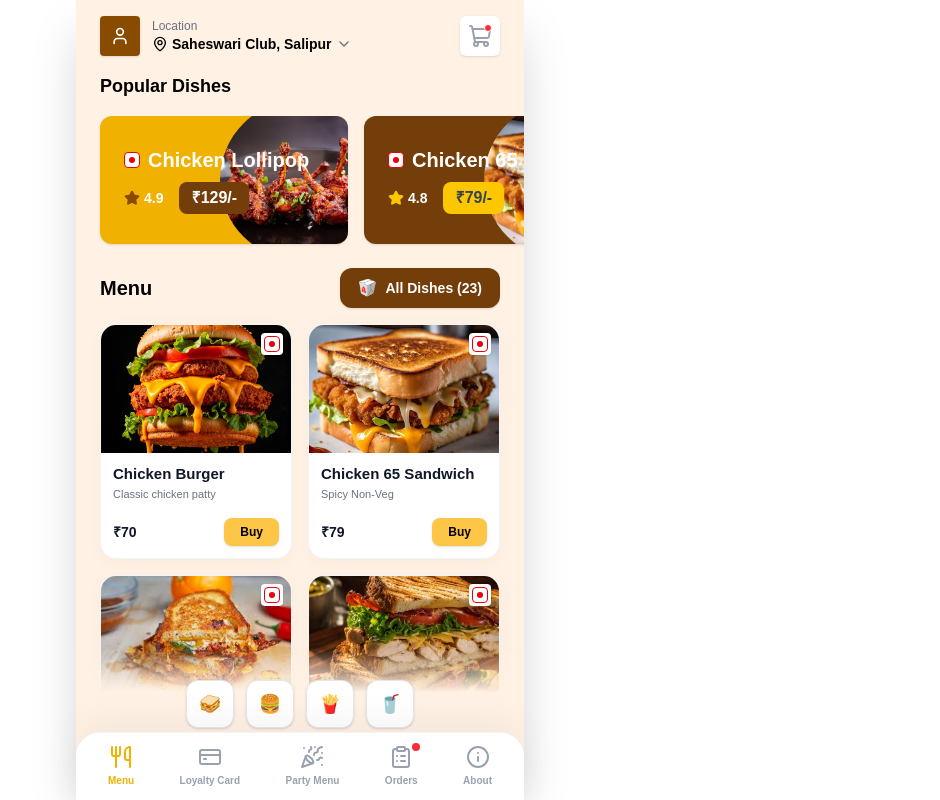
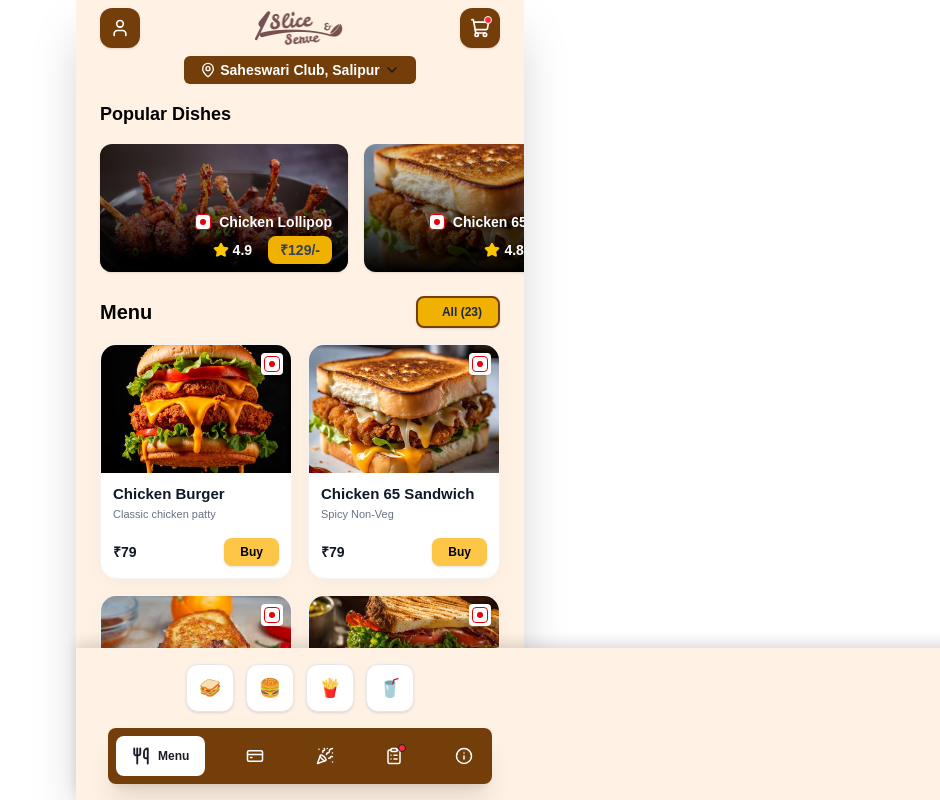
Before and after one commit to smrutiprakashrout/slice_and_serve, a Next.js app: page / in a window 1280 px wide. Shown: the whole page, without its empty margins (340-1280 px from the left). Built offline with nearby package versions, Linux system fonts and the light colour scheme.

Commit message:
ui update

```diff
--- a/app/(customer)/page.tsx
+++ b/app/(customer)/page.tsx
@@ -3,16 +3,17 @@
 import { useState, useRef } from "react";
 import gsap from "gsap";
 import { useGSAP } from "@gsap/react";
+import Image from "next/image";
 import {
   MapPin,
   ChevronDown,
   ShoppingCart,
   User,
   Star,
-  Utensils, // NEW
-  CreditCard, // NEW
-  PartyPopper, // NEW
-  Info, // NEW
+  Utensils,
+  CreditCard,
+  PartyPopper,
+  Info,
   ClipboardList,
 } from "lucide-react";
 
@@ -35,12 +36,12 @@ interface MenuItem {
   categorySlug: string;
   type: "veg" | "non-veg";
   featured: boolean;
-  image: string; // NEW: Image URL/Path
-  available: boolean; // NEW: Availability toggle
+  image: string;
+  available: boolean;
 }
 
 const CATEGORIES: Category[] = [
-  { id: "1", name: "All Dishes", slug: "all", icon: "🥡" },
+  { id: "1", name: "All", slug: "all", icon: "" },
   { id: "2", name: "Sandwitch", slug: "sandwitch", icon: "🥪" },
   { id: "3", name: "Burger", slug: "burger", icon: "🍔" },
   { id: "4", name: "Staters", slug: "staters", icon: "🍟" },
@@ -53,7 +54,7 @@ const MOCK_MENU: MenuItem[] = [
     id: "b1",
     name: "Chicken Burger",
     subtitle: "Classic chicken patty",
-    price: 70,
+    price: 79,
     rating: 4.5,
     categorySlug: "burger",
     type: "non-veg",
@@ -109,7 +110,7 @@ const MOCK_MENU: MenuItem[] = [
     type: "non-veg",
     featured: false,
     image: "/images/egg_sand.jpg",
-    available: false, // Set to false to demonstrate out-of-stock UI
+    available: false,
   },
   {
     id: "s5",
@@ -290,7 +291,7 @@ const MOCK_MENU: MenuItem[] = [
     rating: 4.6,
     categorySlug: "drinks",
     type: "veg",
-    featured: true,
+    featured: false,
     image: "/images/drink/blue_angel.jpg",
     available: true,
   },
@@ -328,12 +329,22 @@ const MOCK_MENU: MenuItem[] = [
     type: "veg",
     featured: false,
     image: "/images/drink/Watermelon_Sparkling.png",
-    available: false, // Set to false to demonstrate out-of-stock UI
+    available: false,
   },
+];
+
+// Define navigation items to map through
+const NAV_ITEMS = [
+  { id: "menu", label: "Menu", icon: Utensils },
+  { id: "loyalty", label: "Loyalty", icon: CreditCard },
+  { id: "party", label: "Party", icon: PartyPopper },
+  { id: "orders", label: "Orders", icon: ClipboardList, hasNotification: true },
+  { id: "about", label: "About", icon: Info },
 ];
 
 export default function MobileMenu() {
   const [activeCategory, setActiveCategory] = useState<string>("all");
+  const [activeNav, setActiveNav] = useState<string>("menu"); // State for bottom nav
   const listRef = useRef<HTMLDivElement>(null);
 
   const filteredMenu = MOCK_MENU.filter((item) => {
@@ -386,32 +397,37 @@ export default function MobileMenu() {
   return (
     <main className="bg-[#ffffff] font-sans h-dvh flex flex-col">
       <div className="max-w-md mx-auto w-full bg-[#fff1e3] h-full flex flex-col relative shadow-2xl">
-        <div className="flex-1 overflow-y-auto pb-24">
+        <div className="flex-1 overflow-y-auto pb-28">
           {/* Top Bar */}
-          <header className="px-6 pt-4 pb-4 flex justify-between items-center">
-            <div className="flex items-center gap-3">
-              <div className="w-10 h-10 bg-yellow-800 rounded-sm flex items-center justify-center shadow-sm">
+          <div className="bg-[#fff1e3] w-full h-fit flex justify-between items-center px-6 py-2 ">
+            <div className="w-10 h-10 bg-yellow-900 rounded-xl flex items-center justify-center shadow-sm">
+              <User className="w-5 h-5 text-white" />
+            </div>
+            <Image src={"/images/logo.png"} alt="logo" width={90} height={90} />
+            <button className="w-10 h-10 bg-yellow-900 rounded-xl flex items-center justify-center relative shadow-sm">
+              <ShoppingCart className="w-5 h-5 text-white" />
+              <span className="absolute top-2 right-2 w-2 h-2 bg-red-500 rounded-full border border-white" />
+            </button>
+          </div>
+          <header className="px-6 pb-4 flex justify-between items-center">
+            <div className="flex items-center w-full">
+              {/*<div className="w-10 h-10 bg-yellow-500 rounded-sm flex items-center justify-center shadow-sm">
                 <User className="w-5 h-5 text-white" />
-              </div>
-              <div className="flex flex-col">
-                <span className="text-xs text-gray-500 font-medium">
+              </div>*/}
+              <div className="flex flex-col justify-center items-center w-full">
+                {/*<span className="text-xs text-gray-500 font-medium">
                   Location
-                </span>
-                <div className="flex items-center gap-1 cursor-pointer">
-                  <MapPin className="w-4 h-4 text-black" />
-                  <span className="text-sm font-bold text-black">
+                </span>*/}
+                <div className="flex bg-yellow-900 px-4 py-1 rounded-md items-center gap-1 cursor-pointer">
+                  <MapPin className="w-4 h-4 text-white" />
+                  <span className="text-sm font-bold text-white">
                     Saheswari Club, Salipur
                   </span>
-                  <ChevronDown className="w-4 h-4 text-gray-500" />
+                  <ChevronDown className="w-4 h-4 text-whiteitems-center" />
                 </div>
               </div>
             </div>
-            <button className="w-10 h-10 bg-white rounded-md flex items-center justify-center relative shadow-sm">
-              <ShoppingCart className="w-6 h-6 text-gray-400" />
-              <span className="absolute top-2 right-2 w-2 h-2 bg-red-500 rounded-full border border-white" />
-            </button>
           </header>
-
           {/* Popular Dishes */}
           <div ref={listRef}>
             <div className="px-6 mb-4">
@@ -419,39 +435,37 @@ export default function MobileMenu() {
             </div>
             <div className="flex flex-row flex-nowrap gap-4 overflow-x-auto px-6 pb-4 [scrollbar-width:none] [&::-webkit-scrollbar]:hidden [-ms-overflow-style:none]">
               {featuredMenu
-                // Sort by Rating (Highest to Lowest).
                 .sort((a, b) => b.rating - a.rating)
                 .map((item, index) => {
                   const isDark = index % 2 === 0;
                   return (
                     <div
                       key={item.id}
-                      className={`food-card relative rounded-xl p-6 h-32 w-62 shrink-0 overflow-hidden shadow-sm ${
-                        isDark ? "bg-yellow-500" : "bg-yellow-900"
-                      } text-white ${!item.available ? "opacity-75" : ""}`}
+                      className={`food-card relative rounded-xl h-32 w-62 shrink-0 overflow-hidden shadow-sm text-white ${!item.available ? "opacity-75" : ""}`}
                     >
-                      <div className="relative z-10 flex flex-col justify-center h-full pointer-events-none">
+                      <div className="absolute z-8 bg-linear-0 from-black to-purple-500/0 w-full h-full"></div>
+                      <div className="relative px-4 py-2 z-10 flex flex-col justify-end w-full items-end h-full pointer-events-none">
                         <div className="flex items-center gap-2 mb-1">
                           <DietIcon type={item.type} />
-                          <h3 className="text-xl font-black truncate">
+                          <h3 className="text-sm font-black truncate">
                             {item.name}
                           </h3>
                         </div>
 
-                        <div className="flex items-center gap-4 mt-1">
+                        <div className="flex items-center gap-4">
                           <div className="flex items-center gap-1">
                             <Star
-                              className={`w-4 h-4 fill-current ${isDark ? "text-yellow-800" : "text-yellow-400"}`}
+                              className={`w-4 h-4 fill-current ${isDark ? "text-yellow-400" : "text-yellow-400"}`}
                             />
                             <span className="font-bold text-sm">
                               {item.rating}
                             </span>
                           </div>
                           <div
-                            className={`py-1 px-3 rounded-lg ${isDark ? "bg-yellow-900" : "bg-yellow-400"}`}
+                            className={`py-1 px-3 rounded-lg ${isDark ? "bg-yellow-500" : "bg-yellow-400"}`}
                           >
                             <p
-                              className={`font-extrabold ${isDark ? "text-white" : "text-gray-700"}`}
+                              className={`font-extrabold text-sm ${isDark ? "text-gray-700" : "text-gray-700"}`}
                             >
                               ₹{item.price}/-
                             </p>
@@ -460,7 +474,7 @@ export default function MobileMenu() {
                       </div>
 
                       {/* Featured Item Image */}
-                      <div className="pointer-events-none absolute -right-8 top-1/2 -translate-y-1/2 w-40 h-40 rounded-full bg-white/10 flex items-center justify-center overflow-hidden">
+                      <div className="pointer-events-none absolute -right-0 top-1/2 -translate-y-1/2 w-full h-40 bg-white/10 flex items-center justify-center overflow-hidden">
                         {item.image ? (
                           <img
                             src={item.image}
@@ -488,12 +502,12 @@ export default function MobileMenu() {
                 onClick={() => setActiveCategory(allCategory.slug)}
                 className={`
                   flex items-center justify-center gap-2
-                  rounded-xl font-bold text-sm h-10 px-4
+                  rounded-lg font-bold text-xs h-8 px-4
                   transition-all duration-300 shadow-sm outline-none
                   ${
                     isAllActive
-                      ? "bg-yellow-900 text-white border-2 border-yellow-900"
-                      : "bg-white text-black border border-gray-200"
+                      ? "bg-yellow-500 text-gray-800 border-2 border-yellow-900"
+                      : "bg-white text-black border-2 border-yellow-900"
                   }
                 `}
                 style={{ WebkitTapHighlightColor: "transparent" }}
@@ -501,7 +515,6 @@ export default function MobileMenu() {
                 <span className="text-base leading-none flex items-center justify-center">
                   {allCategory.icon}
                 </span>
-                {/* Dynamically displaying total MOCK_MENU length */}
                 <span>
                   {allCategory.name} ({MOCK_MENU.length})
                 </span>
@@ -592,7 +605,8 @@ export default function MobileMenu() {
         </div>
 
         {/* Remaining Categories Grid (Fixed above Bottom Nav) */}
-        <div className="flex flex-wrap fixed bottom-16 w-full max-w-md justify-center gap-3 px-4 py-2 z-40 bg-gradient-to-t from-[#fff1e3] via-[#fff1e3] to-transparent pt-8">
+        <div className="fixed bottom-0 w-full h-38 bg-[#fff1e3] z-50 shadow-[0_-6px_12px_rgba(0,0,0,0.12)]"></div>
+        <div className="flex flex-wrap fixed bottom-20 w-full max-w-md justify-center gap-3 px-4 py-2 z-50">
           {otherCategories.map((category) => {
             const isActive = activeCategory === category.slug;
             return (
@@ -621,39 +635,41 @@ export default function MobileMenu() {
           })}
         </div>
 
-        {/* BOTTOM NAVIGATION BAR */}
-        <div className="absolute bottom-0 left-0 w-full bg-white rounded-t-3xl shadow-[0_-10px_40px_rgba(0,0,0,0.05)] border-t border-gray-100 z-50">
-          <div className="flex justify-between items-center px-8 py-3">
-            <button className="flex flex-col items-center gap-1">
-              <Utensils className="w-6 h-6 text-yellow-500" />
-              <span className="text-[10px] font-bold text-yellow-500">
-                Menu
-              </span>
-            </button>
-            <button className="flex flex-col items-center gap-1">
-              <CreditCard className="w-6 h-6 text-gray-400" />
-              <span className="text-[10px] font-bold text-gray-400">
-                Loyalty Card
-              </span>
-            </button>
-            <button className="flex flex-col items-center gap-1 relative">
-              <PartyPopper className="w-6 h-6 text-gray-400" />
-              <span className="text-[10px] font-bold text-gray-400">
-                Party Menu
-              </span>
-            </button>
-            <button className="flex flex-col items-center gap-1 relative">
-              {/* Notification Dot */}
-              <div className="absolute -top-1 -right-1 w-3 h-3 bg-red-500 rounded-full border-2 border-white"></div>
-              <ClipboardList className="w-6 h-6 text-gray-400" />
-              <span className="text-[10px] font-bold text-gray-400">
-                Orders
-              </span>
-            </button>
-            <button className="flex flex-col items-center gap-1">
-              <Info className="w-6 h-6 text-gray-400" />
-              <span className="text-[10px] font-bold text-gray-400">About</span>
-            </button>
+        {/* BOTTOM NAVIGATION BAR (FLOATING PILL DESIGN) */}
+        <div className="absolute bottom-4 left-1/2 -translate-x-1/2 w-[90%] max-w-sm z-50">
+          <div className="bg-yellow-900 rounded-lg shadow-xl flex justify-between items-center px-2 py-2">
+            {NAV_ITEMS.map((item) => {
+              const isActive = activeNav === item.id;
+              const Icon = item.icon;
+
+              return (
+                <button
+                  key={item.id}
+                  onClick={() => setActiveNav(item.id)}
+                  className={`
+                    relative flex items-center justify-center gap-2 h-10 transition-all duration-300 outline-none
+                    ${isActive ? "bg-white text-[#1a1b26] px-4 rounded-lg" : "text-white w-10 bg-transparent"}
+                  `}
+                  style={{ WebkitTapHighlightColor: "transparent" }}
+                >
+                  <Icon
+                    className={`w-[18px] h-[18px] ${isActive ? "text-[#1a1b26]" : "text-white"}`}
+                    strokeWidth={isActive ? 2.5 : 2}
+                  />
+
+                  {isActive && (
+                    <span className="text-xs font-bold whitespace-nowrap">
+                      {item.label}
+                    </span>
+                  )}
+
+                  {/* Notification Dot */}
+                  {item.hasNotification && !isActive && (
+                    <div className="absolute top-[8px] right-[8px] w-2 h-2 bg-red-500 rounded-full border-[1.5px] border-[#1a1b26]"></div>
+                  )}
+                </button>
+              );
+            })}
           </div>
         </div>
       </div>
```
Also changed, not shown: public/images/logo.png (added).
